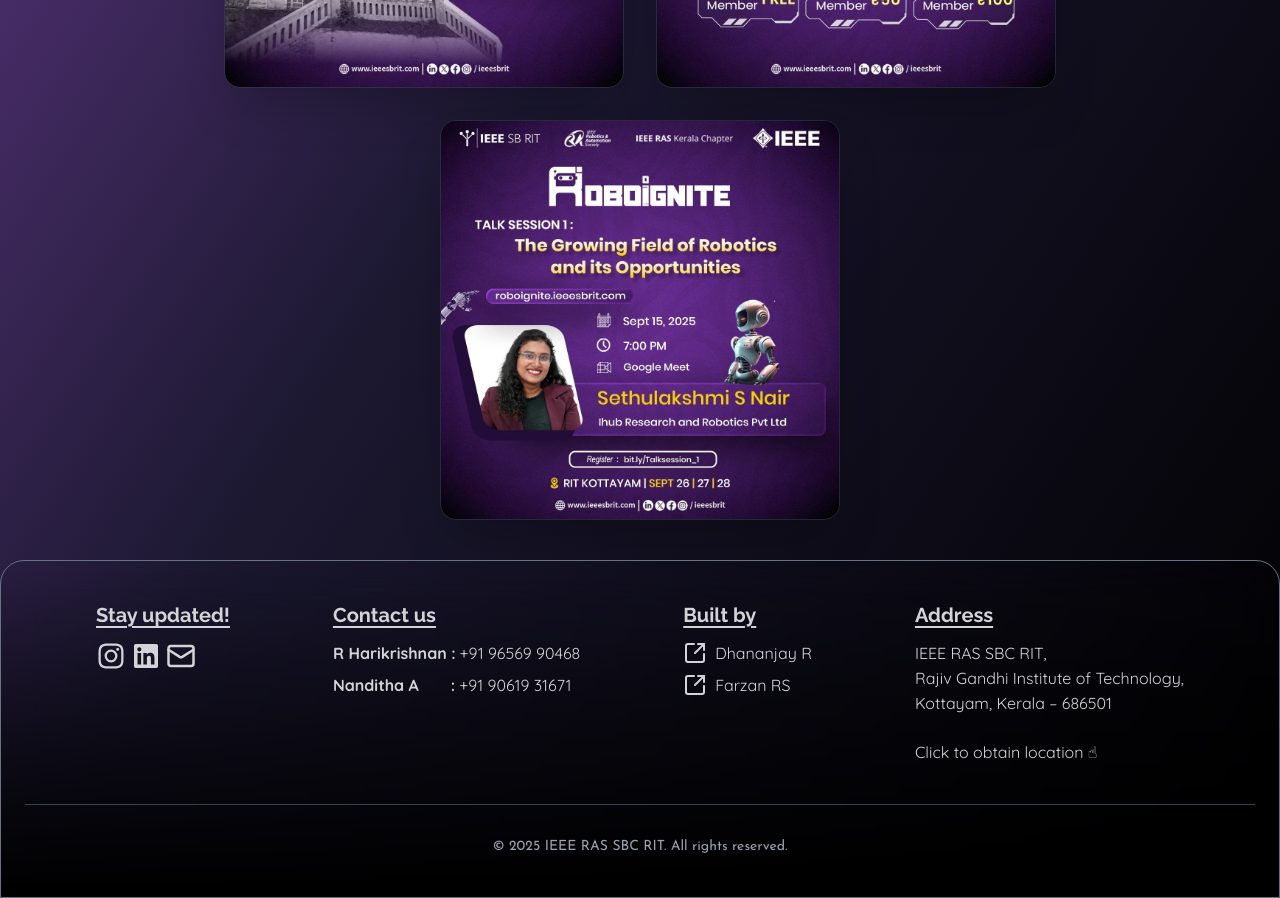
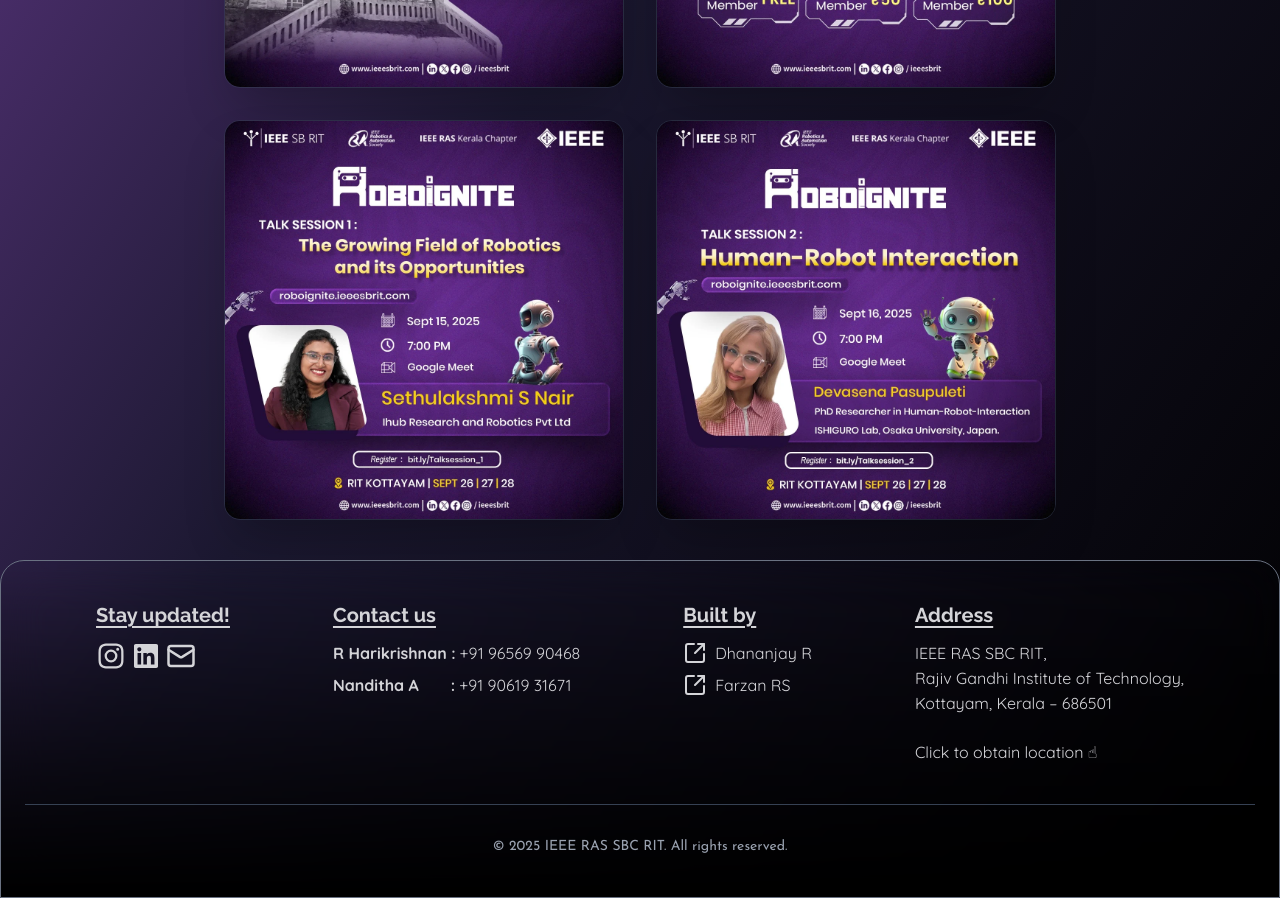
Before and after one commit to IEEE-SB-RIT/Roboignite, a React (Vite) app: page /events in a window 1280 px wide. Shown: the part 1040-1938 px from the top of the page. Built offline with nearby package versions, Linux system fonts and the light colour scheme; a web font is replaced by a local one.

Commit message:
added event_06.webp

```diff
--- a/src/datas/EventData.ts
+++ b/src/datas/EventData.ts
@@ -100,17 +100,20 @@
 		formLink: "https://bit.ly/Talksession_1",
 	},
 
-	// {
-	//     id: 5,
-	//     title: "event 5",
-	//     eventName: "IoT with Arduino",
-	//     type: "workshop",
-	//     venue: "IoT Lab",
-	//     date: "2025-08-05",
-	//     salutaion: "Connecting the Future",
-	//     speakers: "Ms. L. Joseph",
-	//     src: "/./events/img_4.webp"
-	// },
+	{
+		id: 5,
+		title: "Expert Talk – Human-Robot Interaction",
+		eventName: "Expert Talk",
+		type: "Talk Session",
+		venue: "Online (Google Meet)",
+		date: "2025-09-16",
+		salutaion: "🧠 Topic: Human-Robot Interaction",
+		speakers: "Devasena Pasupuleti",
+		speakerDescription: "PhD Researcher in Human-Robot Interaction at the ISHIGURO Lab, Osaka University, Japan",
+		src: `${basePath}event_06.webp`,
+		form: true,
+		formLink: "https://bit.ly/Talksession_2",
+	},
 	// {
 	//     id: 6,
 	//     title: "event 6",
```
Also changed, not shown: public/roboEvents/event_06.webp (added).
